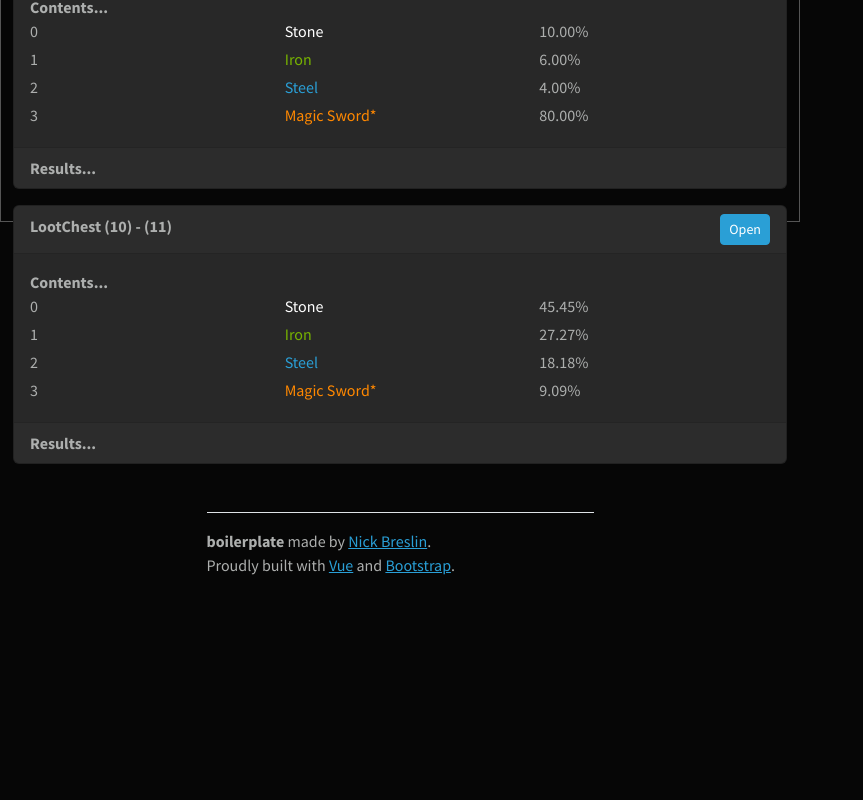
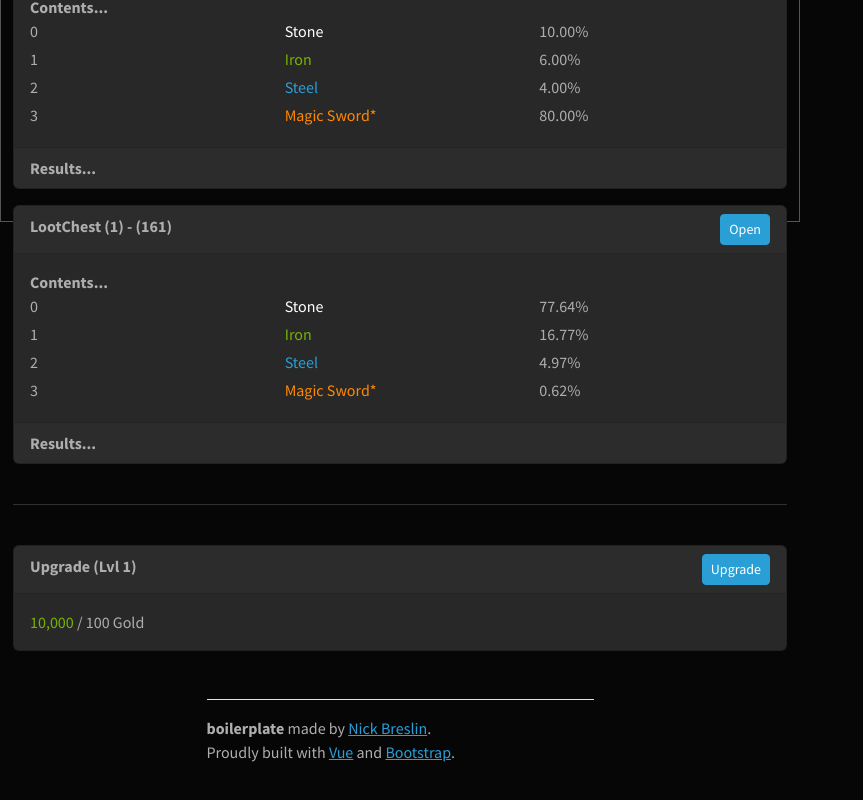
Before and after one commit to SlybootsStudio/characters, a Vue app: page / in a window 1280 px wide. Shown: the part 378-1178 px from the top of the page, without its empty margins (0-863 px from the left). Before the commit the page ends 1003 px from the top, so only its background shows below. Built offline with nearby package versions, Linux system fonts and the light colour scheme.

Commit message:
Simple upgrade

```diff
--- /dev/null
+++ b/src/components/UpgradeSimple.vue
@@ -0,0 +1,55 @@
+<template>
+  <div class="card">
+    <div class="card-header d-flex justify-content-between">
+      <span class="fw-bold">Upgrade (Lvl {{ level }})</span
+      ><button
+        @click="buy()"
+        class="btn btn-sm"
+        :class="{
+          'btn-secondary disabled': resources < cost,
+          'btn-primary': resources >= cost
+        }"
+      >
+        Upgrade
+      </button>
+    </div>
+    <div class="card-body">
+      <span
+        :class="{
+          'text-danger': resources < cost,
+          'text-success': resources >= cost
+        }"
+        >{{ resources.toLocaleString() }}</span
+      >
+      / {{ cost.toLocaleString() }} Gold
+    </div>
+  </div>
+</template>
+
+<script>
+export default {
+  name: "UpgradeSimple",
+  data: function () {
+    return {
+      level: 1,
+      power: 1,
+      base: 100,
+      resources: 10000
+    };
+  },
+  props: {},
+  computed: {
+    cost() {
+      return Math.round(Math.pow(this.level * this.base, this.power));
+    }
+  },
+  methods: {
+    buy() {
+      this.resources -= this.cost;
+      this.level += 1;
+    }
+  }
+};
+</script>
+
+<style scoped></style>
--- a/src/views/Main.vue
+++ b/src/views/Main.vue
@@ -10,8 +10,12 @@
   <br />
   <hr />
   <br />
-  <LootChest :itemIds="itemIds" :draws="10" :power="1" class="mb-3" />
-  <LootChest :itemIds="itemIds2" :draws="10" :power="1" />
+  <LootChest :itemIds="itemIds" :draws="1" :power="1" class="mb-3" />
+  <LootChest :itemIds="itemIds2" :draws="1" :power="3" />
+  <br />
+  <hr />
+  <br />
+  <UpgradeSimple :boost="itemIds2" />
 </template>
 
 <script>
@@ -20,6 +24,8 @@ import ThinBar from "@/components/ThinBar.vue";
 import LabelBar from "@/components/LabelBar.vue";
 import ProgressBar from "@/components/ProgressBar.vue";
 import LootChest from "@/components/LootChest.vue";
+
+import UpgradeSimple from "@/components/UpgradeSimple.vue";
 
 import { LootBox, LootBox2 } from "@/data/loot.js";
 
@@ -36,7 +42,8 @@ export default {
     ThinBar,
     LabelBar,
     ProgressBar,
-    LootChest
+    LootChest,
+    UpgradeSimple
   },
   methods: {
     upgrade() {
```
